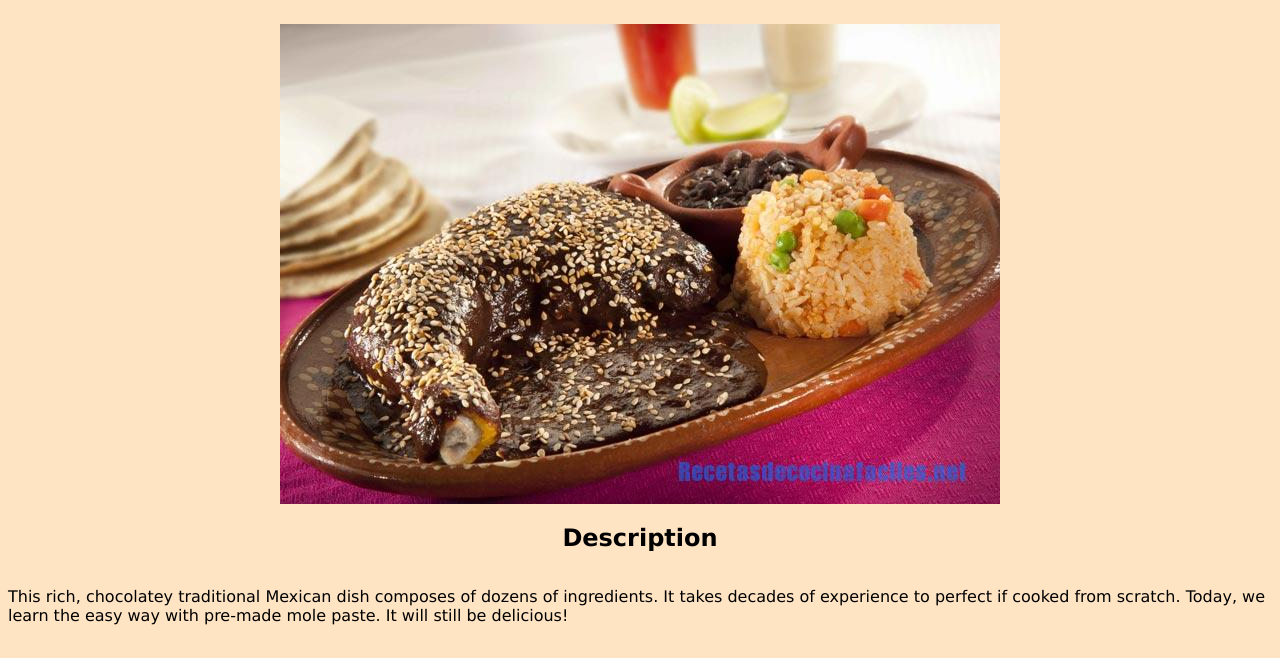
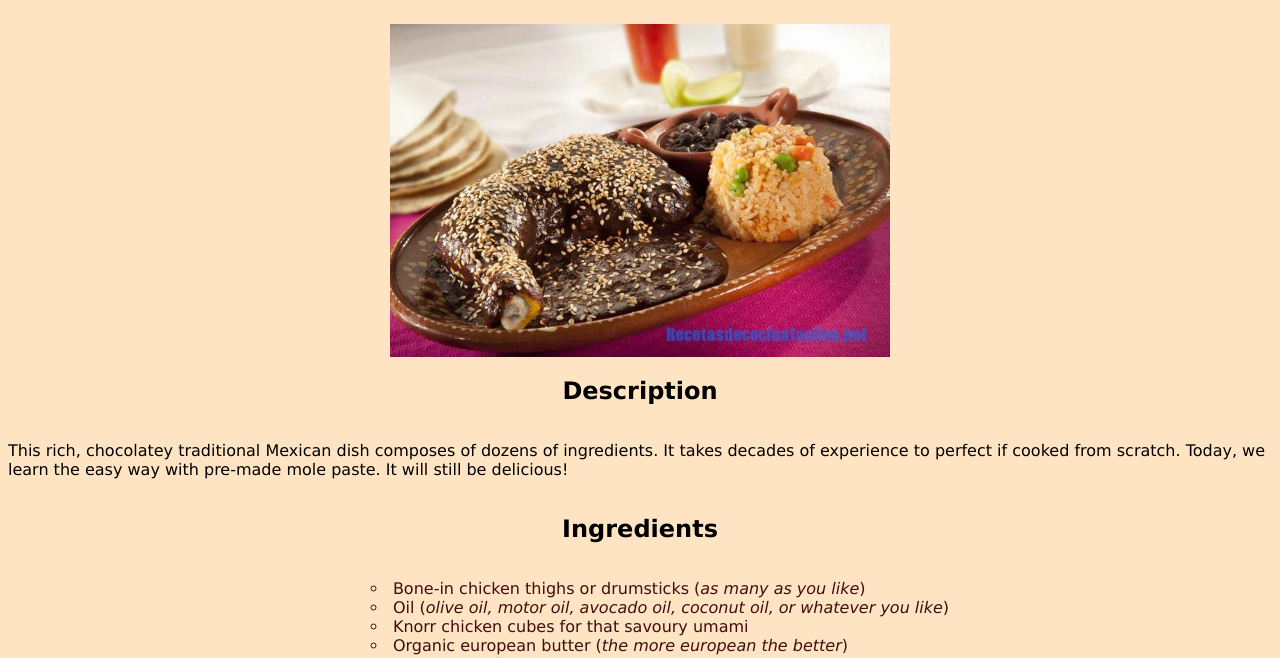
Before and after one commit to wasupmap/odin-recipes, a plain HTML site: page recipes/moleconpollo.html in a window 1280 px wide. Shown: the part 83-741 px from the top of the page. Drawn offline with Linux system fonts and the light colour scheme.

Commit message:
Change style

```diff
--- a/css/style.css
+++ b/css/style.css
@@ -42,3 +42,8 @@ a {
     font-size: 24px;
     font-family: "COPPERPLATE", Verdana, "Geneva", Tahoma, sans-serif;
 }
+
+img {
+    width: 500px;
+    height: auto;
+}
```
Also changed, not shown: recipes/eggfriedrice.html (+1 -1 lines).
